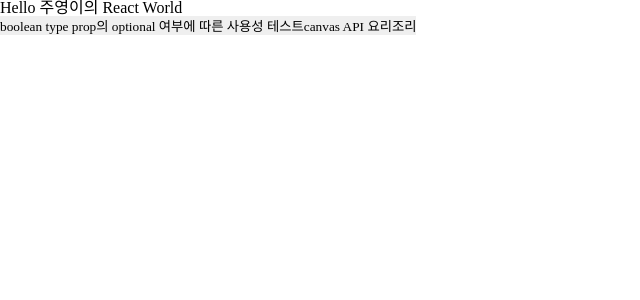
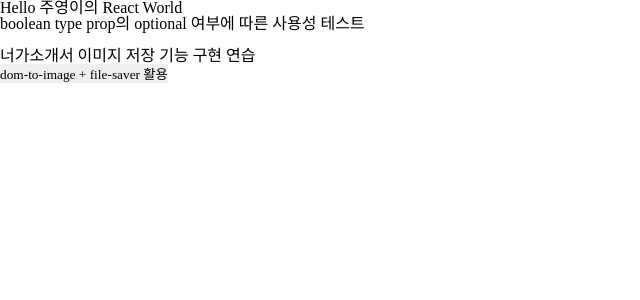
Before and after one commit to NamJwong/react-practice, a React (Create React App) app: page / in a window 1280 px wide. Shown: the top 300 px of the page, without its empty margins (0-640 px from the left). Built offline with nearby package versions, Linux system fonts and the light colour scheme; a web font is replaced by a local one.

Commit message:
feat: dom-to-image, file-saver 테스트

```diff
--- /dev/null
+++ b/src/dom-to-image-file-saver/index.tsx
@@ -0,0 +1,22 @@
+import { Result } from './Result';
+import domtoimage from 'dom-to-image';
+import { useRef } from 'react';
+import { saveAs } from 'file-saver';
+
+export default function DomToImageFileSaver() {
+  const resultRef = useRef<HTMLInputElement>(null);
+  const download = () => {
+    domtoimage.toBlob(resultRef.current as Node).then((blob) => {
+      saveAs(blob, 'card.png');
+    });
+  };
+  return (
+    <>
+      <h2 style={{ fontSize: '100px', marginBottom: '50px' }}>다운로드 할 이미지</h2>
+      <Result ref={resultRef} />
+      <button onClick={download} style={{ fontSize: '100px', marginTop: '50px' }}>
+        다운로드 버튼이어요
+      </button>
+    </>
+  );
+}
--- a/src/canvas/style.ts
+++ b/src/dom-to-image-file-saver/style.ts
@@ -1,16 +1,19 @@
-import { COLOR } from './../styles/neogasogaeseo/color';
+import { COLOR } from '../styles/neogasogaeseo/color';
 import styled from 'styled-components';
 
 export const Container = styled.div`
   display: flex;
   flex-direction: column;
-  align-items: center;
+  /* align-items: center; */
   width: 1080px;
   height: 1920px;
   padding-top: 433px;
   background-color: ${COLOR.GRAY_1};
   & > *:first-child {
+    width: 100%;
+    margin-left: 226px;
     display: flex;
+    /* justify-content: center; */
     gap: 35.34px;
     margin-bottom: 57.43px;
     & > *:first-child {
@@ -20,6 +23,7 @@ export const Container = styled.div`
       object-fit: cover;
     }
     & > *:last-child {
+      width: 100%;
       padding-top: 22.09px;
       & > *:first-child {
         font-weight: 600;
@@ -37,6 +41,7 @@ export const Container = styled.div`
 `;
 
 export const Card = styled.div`
+  margin-left: 226px;
   width: 627.32px;
   height: 804.04px;
   background-color: ${COLOR.WHITE};
@@ -62,6 +67,7 @@ export const Card = styled.div`
     white-space: pre-line;
   }
   & > *:nth-child(3) {
+    width: 100%;
     font-weight: 400;
     font-size: 33.1333px;
     color: ${COLOR.GRAY_5};
--- a/src/home/index.tsx
+++ b/src/home/index.tsx
@@ -5,10 +5,12 @@ export default function Home() {
   return (
     <div>
       <h1>Hello 주영이의 React World</h1>
-      <button onClick={() => navigate('/boolean-type-prop-optional')}>
-        boolean type prop의 optional 여부에 따른 사용성 테스트
+      <h2>boolean type prop의 optional 여부에 따른 사용성 테스트</h2>
+      <button onClick={() => navigate('/boolean-type-prop-optional')} />
+      <h2>너가소개서 이미지 저장 기능 구현 연습</h2>
+      <button onClick={() => navigate('/dom-to-image-file-saver')}>
+        dom-to-image + file-saver 활용
       </button>
-      <button onClick={() => navigate('/boolean-type-prop-optional')}>canvas API 요리조리</button>
     </div>
   );
 }
```
Also changed, not shown: src/common/assets/cute/finnjake.jpg (added).
